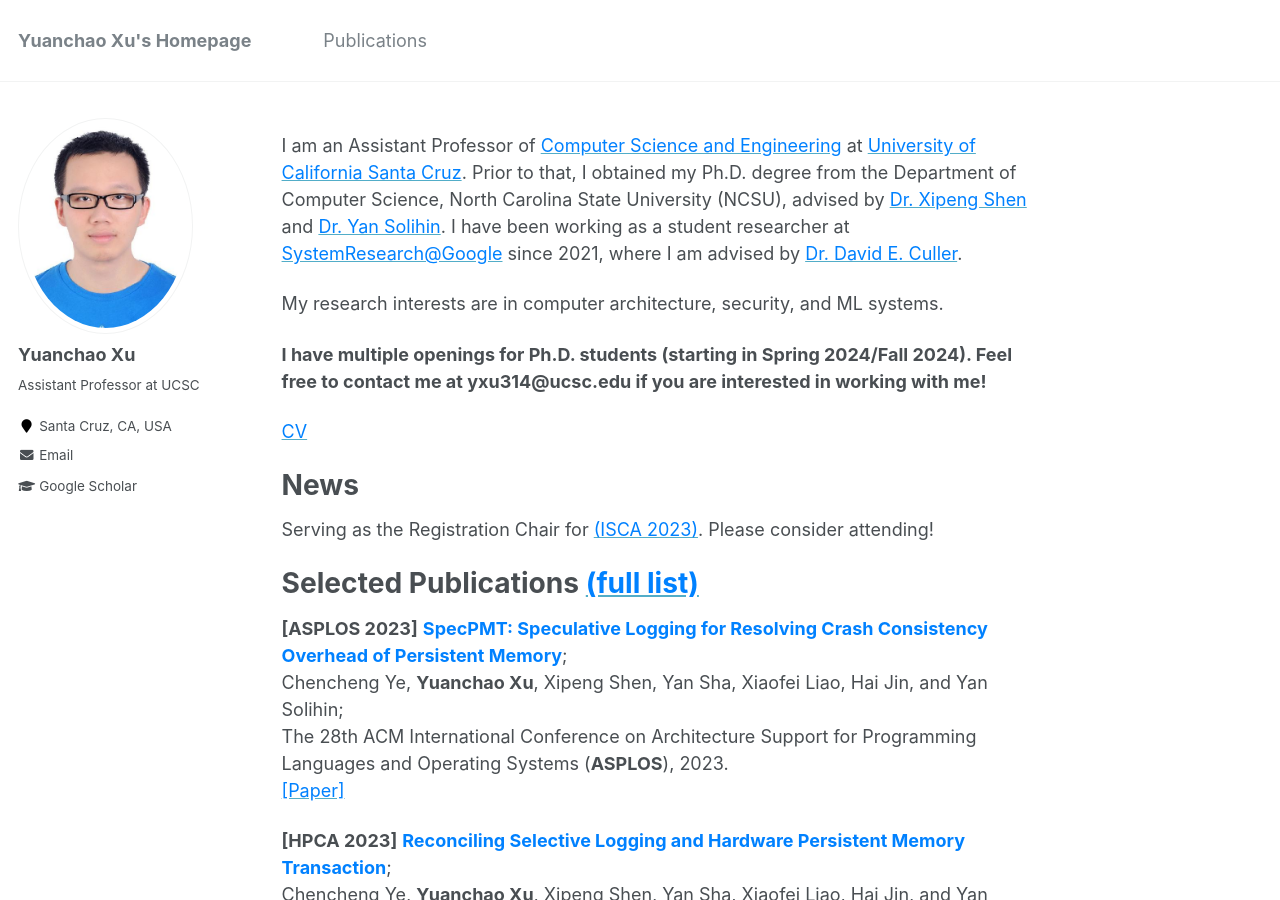
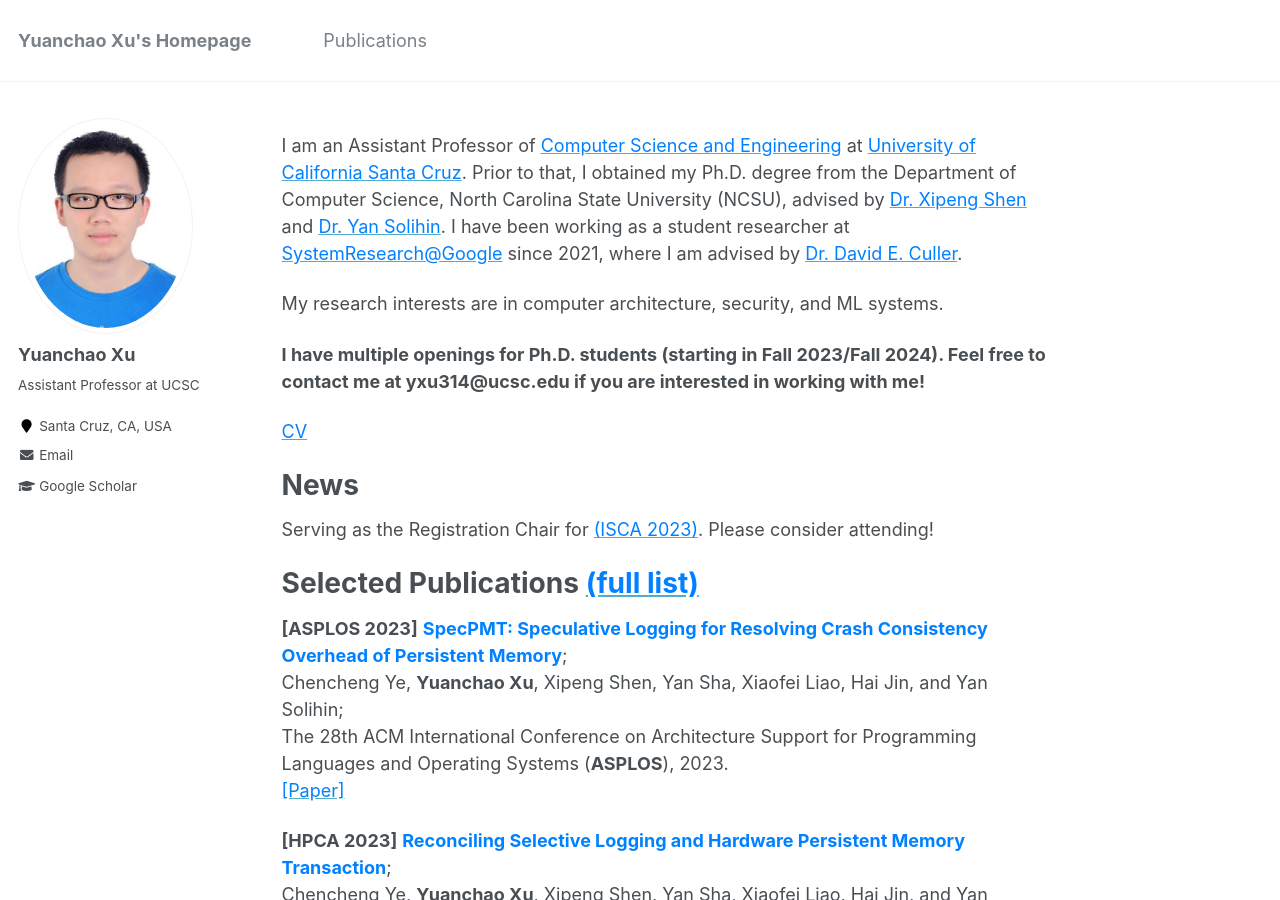
Before and after one commit to yuanchaoxu6/yuanchaoxu6.github.io, a Jekyll site: the page built from _pages/about.md, in a window 1280 px wide and 900 px high. Built offline with Jekyll 4.4.1, drawn with Linux system fonts in a browser that asks for light colours.

Commit message:
Update about.md

```diff
--- a/_pages/about.md
+++ b/_pages/about.md
@@ -13,7 +13,7 @@ I am an Assistant Professor of [<font color="#0081ff">Computer Science and Engin
 
 My research interests are in computer architecture, security, and ML systems.
 
-**I have multiple openings for Ph.D. students (starting in Spring 2024/Fall 2024). Feel free to contact me at yxu314@ucsc.edu if you are interested in working with me!**
+**I have multiple openings for Ph.D. students (starting in Fall 2023/Fall 2024). Feel free to contact me at yxu314@ucsc.edu if you are interested in working with me!**
 
 
 [<font color="#0081ff">CV</font>](http://yuanchaoxu6.github.io/files/CV_Yuanchao_Xu.pdf)
```
